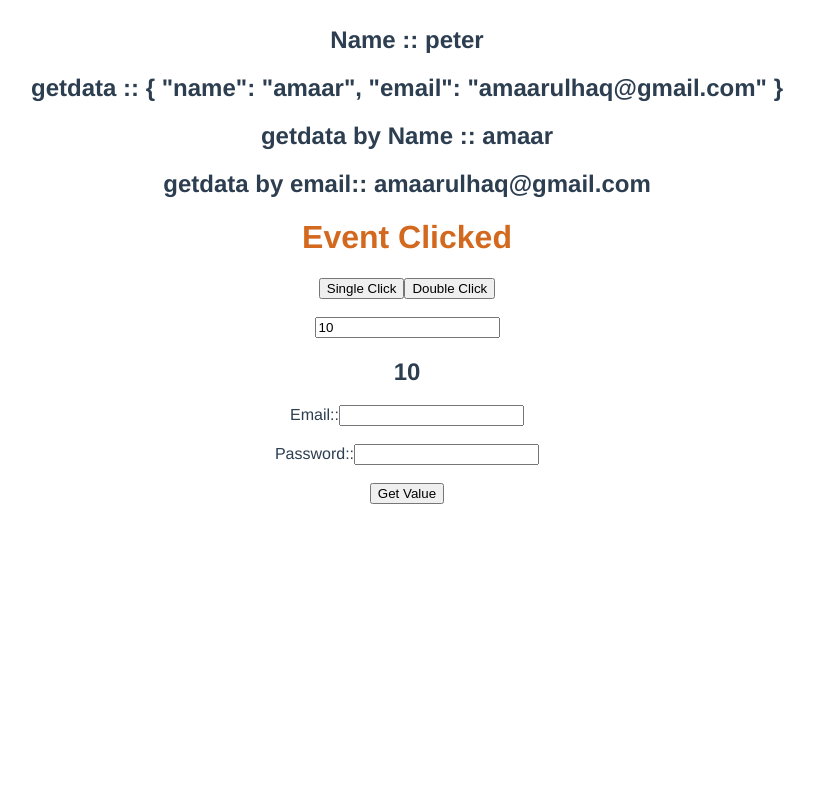
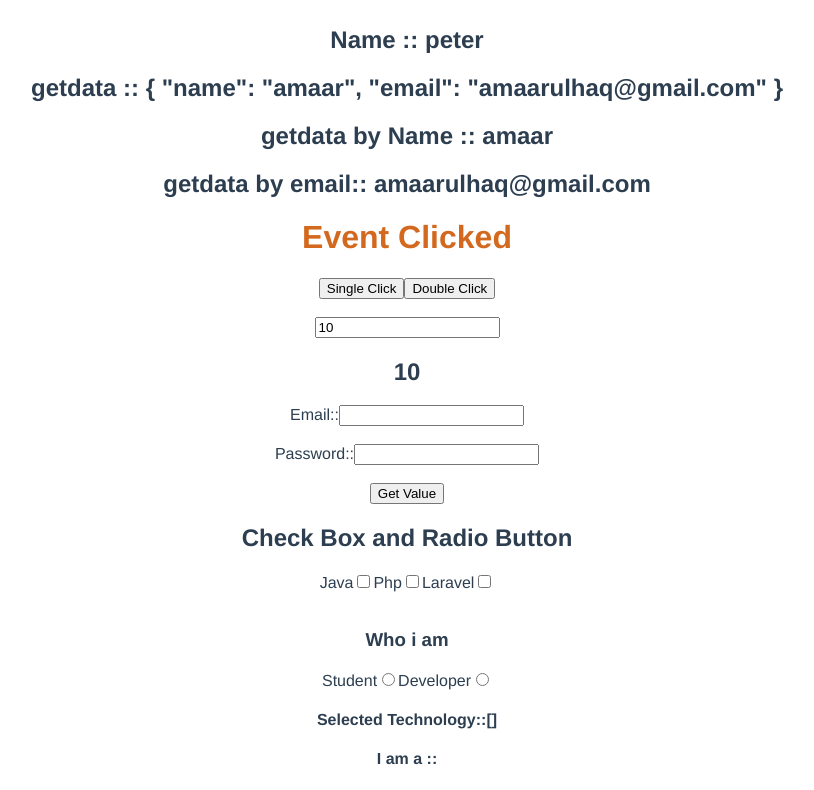
Before and after one commit to Amaar466/Vus-js3-Basic, a Vue app: page / in a window 1280 px wide. Shown: the part 610-1400 px from the top of the page, without its empty margins (233-1047 px from the left). Before the commit the page ends 1122 px from the top, so only its background shows below. Built offline with nearby package versions, Linux system fonts and the light colour scheme.

Commit message:
checkbox and radioButon

```diff
--- a/src/App.vue
+++ b/src/App.vue
@@ -6,6 +6,7 @@
   <eventClick />
   <TowWaybinding />
   <getInput />
+  <checkBox />
 </template>
 
 <script>
@@ -15,6 +16,8 @@ import methodParams from './components/methodParams.vue';
 import eventClick from './components/eventClick.vue';
 import TowWaybinding from './components/towWaybinding.vue';
 import getInput from './components/getInput.vue';
+import checkBox from './components/checkBox.vue';
+
 export default {
   name: 'App',
   components: {
@@ -23,7 +26,8 @@ export default {
     methodParams,
     eventClick,
     TowWaybinding,
-    getInput
+    getInput,
+    checkBox
 }
 }
 </script>
--- /dev/null
+++ b/src/components/checkBox.vue
@@ -0,0 +1,34 @@
+<template>
+<h2>Check Box and Radio Button</h2>
+<label for="java">Java</label>
+<input type="checkbox" value="java" id="java" v-model="technology" >
+<label for="php">Php</label>
+<input type="checkbox" value="php" id="php" v-model="technology">
+<label for="laravel">Laravel</label>
+<input type="checkbox" value="laravel" id="laravel" v-model="technology">
+<br /> <br />
+
+<h3>Who i am</h3>
+<label for="student">Student</label>
+<input type="radio" value="student" v-model="who" name="who" id="student" >
+
+<label for="developer">Developer</label>
+<input type="radio" value="developer" v-model="who" name="who" id="developer" >
+
+<h4>Selected Technology::{{ technology }}</h4>
+<h4>I am a ::{{ who }}</h4>
+
+</template>
+
+
+<script>
+export default{
+    name:'checkBox',
+    data() {
+        return {
+            technology:[],
+            who:null
+        }
+    },
+}
+</script>
```
